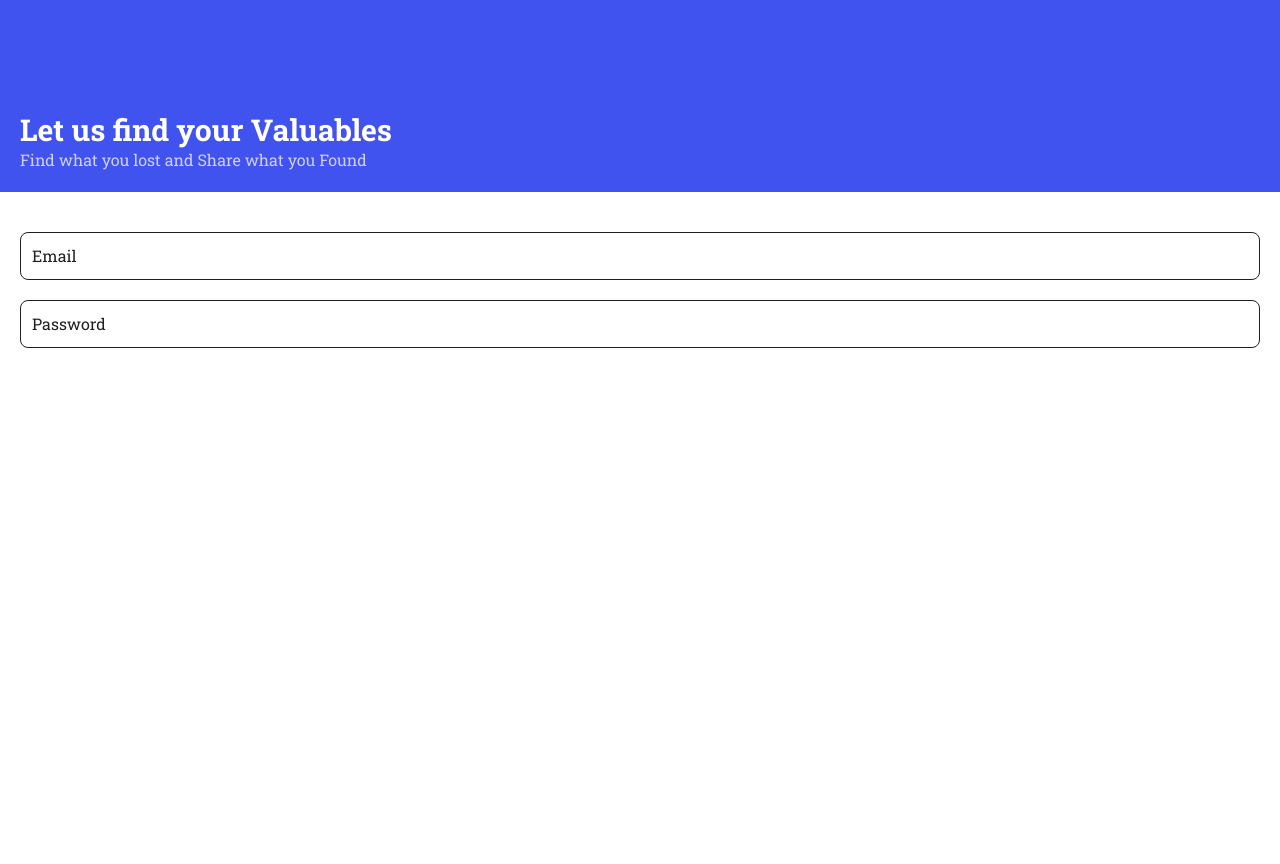
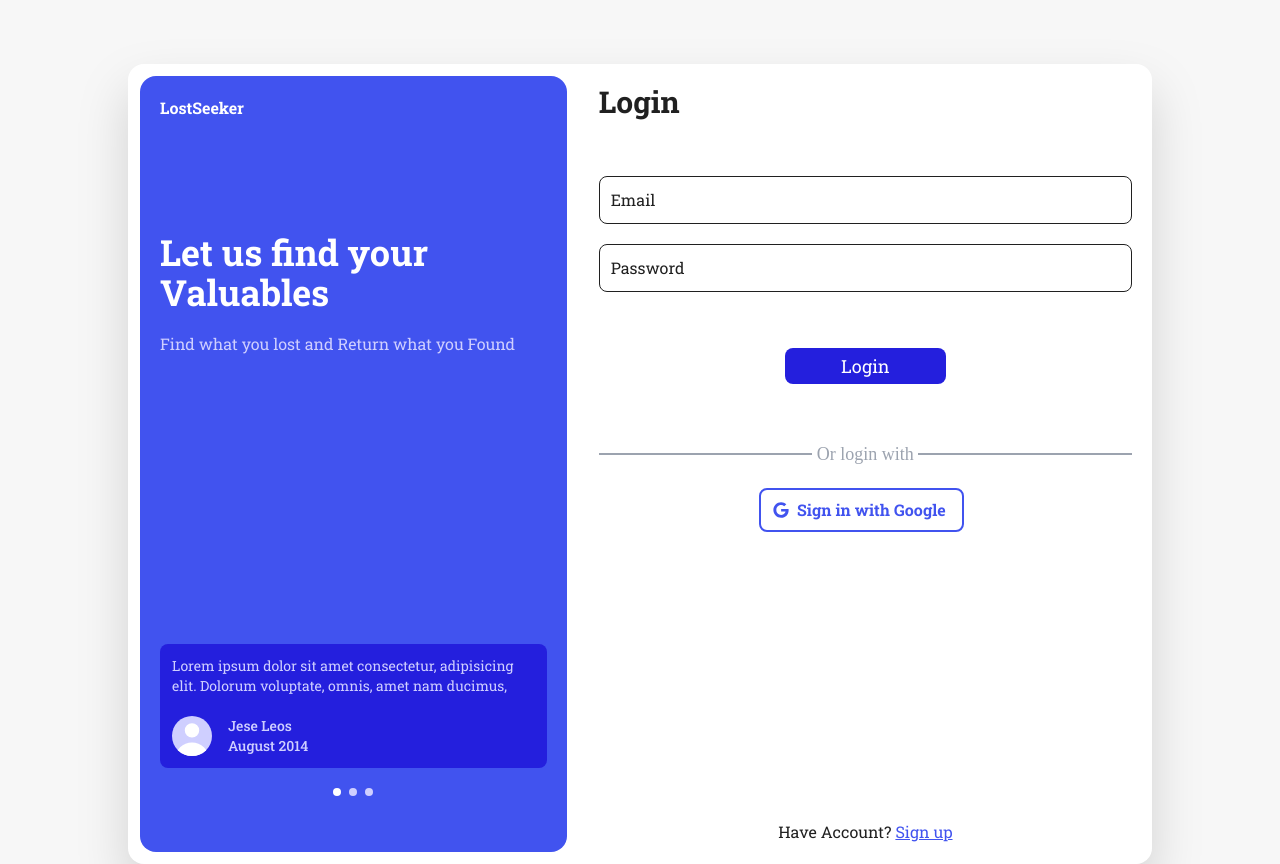
Before and after one commit to The-XENO-Studios/Lost-Seeker, a React (Vite) app in the folder Lost-Seeker/: page /login in a window 1280 px wide. Before the commit the page ends 800 px from the top, so only its background shows below. Built offline with nearby package versions, Linux system fonts and the light colour scheme.

Commit message:
completed login page ui

```diff
--- a/Lost-Seeker/src/App.tsx
+++ b/Lost-Seeker/src/App.tsx
@@ -1,7 +1,6 @@
-import "./App.css"
 import { BrowserRouter, Routes, Route } from "react-router-dom"
 import LandingPage from "./components/pages/landing/LandingPage.tsx"
-import LoginPage from "./components/pages/login/LoginPage.tsx"
+import AuthPage from "./components/pages/auth/AuthPage.tsx"
 import ErrorPage from "./components/pages/error/ErrorPage.tsx"
 // Import the functions you need from the SDKs you need
 import { initializeApp } from "firebase/app"
@@ -25,7 +24,8 @@ function App() {
     <BrowserRouter>
       <Routes>
         <Route path="/" element={<LandingPage />} />
-        <Route path="/login" element={<LoginPage />} />
+        <Route path="/login" element={<AuthPage />} />
+        <Route path="/register" element={<AuthPage />} />
         <Route path="*" element={<ErrorPage />} />
       </Routes>
     </BrowserRouter>
--- /dev/null
+++ b/Lost-Seeker/src/components/pages/auth/AuthPage.tsx
@@ -0,0 +1,36 @@
+import { Link } from "react-router-dom"
+import Form from "./components/Form.tsx"
+import Card from "./components/Card.tsx"
+function LoginPage() {
+  return (
+    <div className="md:h-full lg:mt-10 xl:mt-16">
+      <div className="md:flex md:h-full max-w-screen-lg mx-auto max-h-[50rem] md:bg-white md:rounded-2xl md:drop-shadow-2xl">
+        <div className="bg-blue text-white px-5 pt-28 pb-5 md:w-5/12 md:m-3 md:rounded-2xl md:p-0 md:flex md:flex-col md:justify-between">
+          <div className="md:ml-5">
+            <Link to="/" className="font-bold hidden md:block md:mb-28 md:mt-5">
+              LostSeeker
+            </Link>
+            <h2 className="font-bold text-3xl md:text-4xl">
+              Let us find your Valuables
+            </h2>
+            <p className="text-lightBlue md:mt-5">
+              Find what you lost and Return what you Found
+            </p>
+          </div>
+          <div className="hidden md:flex md:flex-col md:items-center">
+            <Card />
+            <div className="flex gap-x-2 mb-14 mt-5">
+              <div className="w-2 rounded-full bg-white h-2 hover:scale-125"></div>
+              <div className="w-2 rounded-full bg-lightBlue h-2 hover:scale-125"></div>
+              <div className="w-2 rounded-full bg-lightBlue h-2 hover:scale-125"></div>
+            </div>
+          </div>
+        </div>
+        <div className="mt-10 mx-5 md:mt-5 md:flex-grow md:max-w-2xl">
+          <Form />
+        </div>
+      </div>
+    </div>
+  )
+}
+export default LoginPage
--- /dev/null
+++ b/Lost-Seeker/src/components/pages/auth/components/Card.tsx
@@ -0,0 +1,31 @@
+function Card() {
+  return (
+    <div className="bg-darkBlue p-3 mx-5 text-sm rounded-lg text-lightBlue max-w-md">
+      <p>
+        Lorem ipsum dolor sit amet consectetur, adipisicing elit. Dolorum
+        voluptate, omnis, amet nam ducimus,
+      </p>
+      <div className="flex items-center space-x-4 mt-5">
+        <div className="relative w-10 h-10 overflow-hidden bg-lightBlue rounded-full">
+          <svg
+            className="absolute w-12 h-12 text-white -left-1"
+            fill="currentColor"
+            viewBox="0 0 20 20"
+            xmlns="http://www.w3.org/2000/svg"
+          >
+            <path
+              fillRule="evenodd"
+              d="M10 9a3 3 0 100-6 3 3 0 000 6zm-7 9a7 7 0 1114 0H3z"
+              clipRule="evenodd"
+            ></path>
+          </svg>
+        </div>
+        <div className="font-medium dark:text-white">
+          <div>Jese Leos</div>
+          <div className="text-sm text-lightBlue">August 2014</div>
+        </div>
+      </div>
+    </div>
+  )
+}
+export default Card
--- /dev/null
+++ b/Lost-Seeker/src/components/pages/auth/components/Form.tsx
@@ -0,0 +1,86 @@
+import { Link } from "react-router-dom"
+
+function Form() {
+  return (
+    <>
+      <form className="gap-y-10 flex flex-col w-full md:h-full md:justify-between text-center">
+        <div>
+          <div className="space-y-5">
+            <h1 className="hidden md:block font-bold text-3xl mb-14 text-left text-black">
+              Login
+            </h1>
+            <div className="relative">
+              <input
+                type="email"
+                id="email"
+                className="block px-2.5 pb-2.5 pt-4 w-full text-sm bg-transparent rounded-lg border border-black appearance-none focus:outline-none focus:ring-0 focus:border-blue peer placeholder:text-transparent focus:placeholder:text-lightGray focus:border-2"
+                placeholder="Enter your Email"
+                required
+              />
+              <label
+                htmlFor="email"
+                className="absolute text-md duration-300 transform -translate-y-4 scale-75 top-2 z-10 origin-[0] bg-white px-2 peer-focus:px-2 peer-focus:text-blue peer-focus:dark:text-blue-500 peer-placeholder-shown:scale-100 peer-placeholder-shown:-translate-y-1/2 peer-placeholder-shown:top-1/2 peer-focus:top-2 peer-focus:scale-75 peer-focus:-translate-y-4 left-1"
+              >
+                Email
+              </label>
+            </div>
+            <div className="relative">
+              <input
+                type="password"
+                id="password"
+                className="block px-2.5 pb-2.5 pt-4 w-full text-sm bg-transparent rounded-lg border border-black appearance-none focus:outline-none focus:ring-0 focus:border-blue peer placeholder:text-transparent focus:placeholder:text-lightGray focus:border-2"
+                placeholder="Enter your Password"
+                required
+              />
+              <label
+                htmlFor="password"
+                className="absolute text-md duration-300 transform -translate-y-4 scale-75 top-2 z-10 origin-[0] bg-white px-2 peer-focus:px-2 peer-focus:text-blue peer-focus:dark:text-blue-500 peer-placeholder-shown:scale-100 peer-placeholder-shown:-translate-y-1/2 peer-placeholder-shown:top-1/2 peer-focus:top-2 peer-focus:scale-75 peer-focus:-translate-y-4 left-1"
+              >
+                Password
+              </label>
+            </div>
+          </div>
+          <button
+            type="submit"
+            className="bg-darkBlue text-white px-14 py-1 rounded-lg text-lg w-fit mx-auto hover:scale-105 focus:scale-95 mt-5 md:mt-14"
+          >
+            Login
+          </button>
+          <div className="text-center">
+            <pre className="font-['RobotoSlab'] text-lg text-lightGray mt-10 md:mt-14 flex items-center before:border before:h-px before:flex-grow after:border after:h-px after:flex-grow">
+              {""} Or login with{" "}
+            </pre>
+            <button
+              type="button"
+              className="mt-5 text-blue border-2 border-blue hover:scale-105 focus:scale-95 font-bold rounded-lg text-md px-4 py-2 text-center inline-flex items-center mr-2 mb-2"
+            >
+              <svg
+                className="w-4 h-4 mr-2 -ml-1"
+                aria-hidden="true"
+                focusable="false"
+                data-prefix="fab"
+                data-icon="google"
+                role="img"
+                xmlns="http://www.w3.org/2000/svg"
+                viewBox="0 0 488 512"
+              >
+                <path
+                  fill="currentColor"
+                  d="M488 261.8C488 403.3 391.1 504 248 504 110.8 504 0 393.2 0 256S110.8 8 248 8c66.8 0 123 24.5 166.3 64.9l-67.5 64.9C258.5 52.6 94.3 116.6 94.3 256c0 86.5 69.1 156.6 153.7 156.6 98.2 0 135-70.4 140.8-106.9H248v-85.3h236.1c2.3 12.7 3.9 24.9 3.9 41.4z"
+                ></path>
+              </svg>
+              Sign in with Google
+            </button>
+          </div>
+        </div>
+        <p className="mt-10 md:mb-5">
+          Have Account?{" "}
+          <Link className="text-blue underline" to="/register">
+            Sign up
+          </Link>
+        </p>
+      </form>
+    </>
+  )
+}
+export default Form
--- a/Lost-Seeker/src/components/pages/login/LoginPage.tsx
+++ /dev/null
@@ -1,27 +0,0 @@
-import { Link } from "react-router-dom"
-import Form from "./components/Form.tsx"
-function LoginPage() {
-  return (
-    <div>
-      <div className="bg-blue text-white px-5 pt-28 pb-5">
-        <Link to="/" className="font-bold hidden    ">
-          Lost Seeker
-        </Link>
-        <div>
-          <h2 className="font-bold text-3xl">Let us find your Valuables</h2>
-          <p className="text-lightBlue">
-            Find what you lost and Share what you Found
-          </p>
-        </div>
-        <div className="hidden">
-          <div>{/*comments*/}</div>
-          <div>{/*navigation for comments*/}</div>
-        </div>
-      </div>
-      <div className="mt-10 mx-5">
-        <Form />
-      </div>
-    </div>
-  )
-}
-export default LoginPage
--- a/Lost-Seeker/src/components/pages/login/components/Form.tsx
+++ /dev/null
@@ -1,40 +0,0 @@
-function Form() {
-  return (
-    <>
-      <form className="space-y-5">
-        <div className="relative">
-          <input
-            type="email"
-            id="email"
-            className="block px-2.5 pb-2.5 pt-4 w-full text-sm bg-transparent rounded-lg border border-black appearance-none focus:outline-none focus:ring-0 focus:border-blue peer placeholder:text-transparent focus:placeholder:text-lightGray focus:border-2"
-            placeholder="Enter your Email"
-            required
-          />
-          <label
-            htmlFor="email"
-            className="absolute text-md duration-300 transform -translate-y-4 scale-75 top-2 z-10 origin-[0] bg-white px-2 peer-focus:px-2 peer-focus:text-blue peer-focus:dark:text-blue-500 peer-placeholder-shown:scale-100 peer-placeholder-shown:-translate-y-1/2 peer-placeholder-shown:top-1/2 peer-focus:top-2 peer-focus:scale-75 peer-focus:-translate-y-4 left-1"
-          >
-            Email
-          </label>
-        </div>
-        <div className="relative">
-          <input
-            type="password"
-            id="password"
-            className="block px-2.5 pb-2.5 pt-4 w-full text-sm bg-transparent rounded-lg border border-black appearance-none focus:outline-none focus:ring-0 focus:border-blue peer placeholder:text-transparent focus:placeholder:text-lightGray focus:border-2"
-            placeholder="Enter your Password"
-            required
-          />
-          <label
-            htmlFor="password"
-            className="absolute text-md duration-300 transform -translate-y-4 scale-75 top-2 z-10 origin-[0] bg-white px-2 peer-focus:px-2 peer-focus:text-blue peer-focus:dark:text-blue-500 peer-placeholder-shown:scale-100 peer-placeholder-shown:-translate-y-1/2 peer-placeholder-shown:top-1/2 peer-focus:top-2 peer-focus:scale-75 peer-focus:-translate-y-4 left-1"
-          >
-            Password
-          </label>
-        </div>
-      </form>
-      <div></div>
-    </>
-  )
-}
-export default Form
--- a/Lost-Seeker/src/index.css
+++ b/Lost-Seeker/src/index.css
@@ -1,3 +1,4 @@
+@import url("https://fonts.googleapis.com/css2?family=Roboto+Slab&display=swap");
 @tailwind base;
 @tailwind components;
 @tailwind utilities;
@@ -5,4 +6,10 @@
 html {
   font-family: "Roboto Slab", serif;
   color: #202020;
+  background-color: #f7f7f7;
 }
+#root,
+body,
+html {
+  height: 100%;
+}
--- a/Lost-Seeker/tailwind.config.js
+++ b/Lost-Seeker/tailwind.config.js
@@ -5,11 +5,18 @@ export default {
     colors: {
       transparent: "transparent",
       current: "currentColor",
+      darkBlue: "#241fdd",
       blue: "#4153ef",
       lightBlue: "#cfcfff",
       lightGray: "#9ca3af",
+      whiteGray: "#f7f7f7",
       white: "#ffffff",
       black: "#202020",
+    },
+    extend: {
+      fontFamily: {
+        RobotoSlab: ["Roboto Slab", "sans-serif"],
+      },
     },
   },
   plugins: [],
```
Also changed, not shown: Lost-Seeker/src/components/pages/landing/components/LandingNavBar.tsx (+3 -4 lines), Lost-Seeker/src/App.css (deleted).
